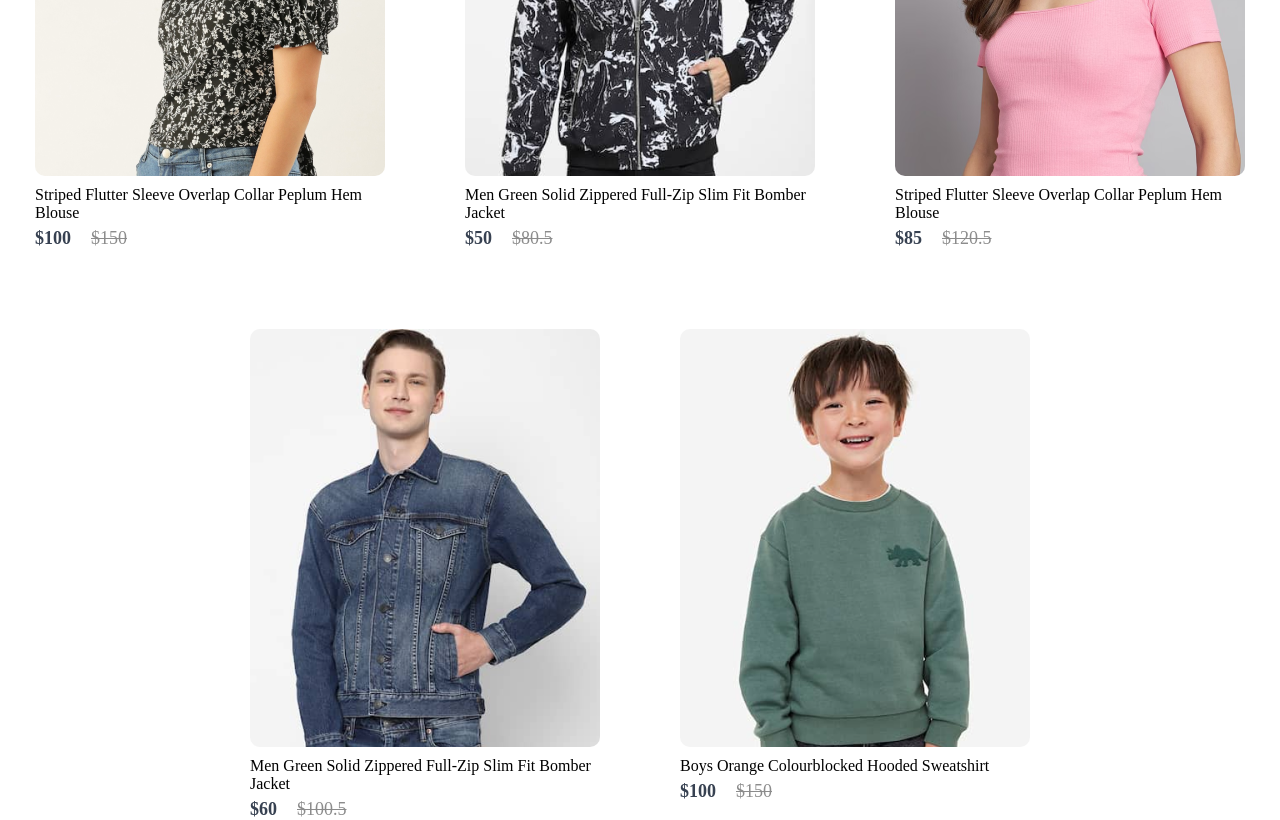
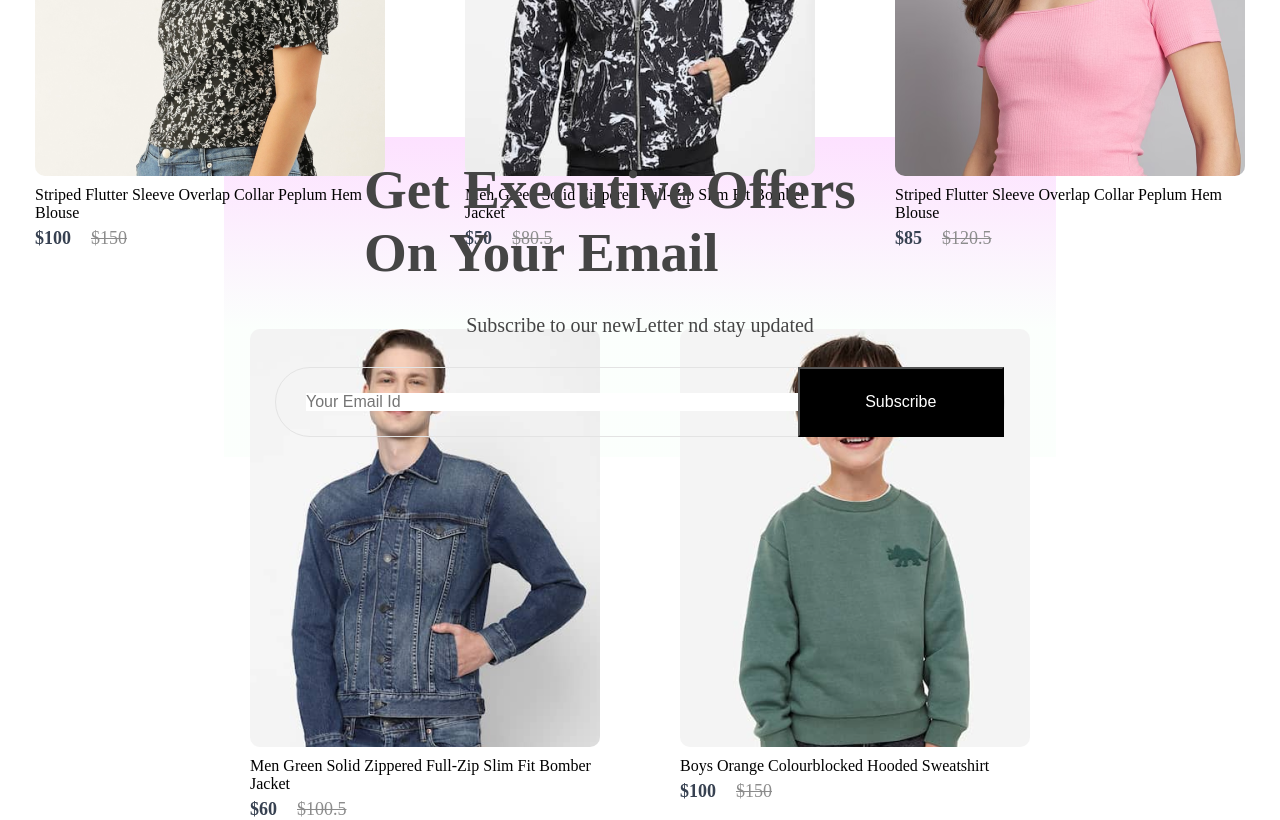
Before and after one commit to sameersattar123/Ecommerce_Store, a React (Vite) app in the folder frontend/: page / in a window 1280 px wide. Shown: the part 3160-3980 px from the top of the page. Built offline with nearby package versions, Linux system fonts and the light colour scheme.

Commit message:
complete section

```diff
--- a/frontend/src/components/newCollections/newCollections.css
+++ b/frontend/src/components/newCollections/newCollections.css
@@ -2,7 +2,7 @@
   display: flex;
   flex-direction: column;
   align-items: center;
-  height: 90vh;
+  height: 100vh;
   gap: 10px;
 }
 
--- /dev/null
+++ b/frontend/src/components/newLetter/newLetter.css
@@ -0,0 +1,53 @@
+.newLetter {
+  width: 65%;
+  height: 40vh;
+  display: flex;
+  flex-direction: column;
+  justify-content: center;
+  align-items: center;
+  margin: auto;
+  background: linear-gradient(180deg, #fde1ff 0%, #e1ffea22 60%);
+  padding: 0 140px;
+  margin-bottom: 150px;
+  gap: 30px;
+  margin-top: 250px;
+}
+
+.newLetter h1 {
+  color: #454545;
+  font-size: 55px;
+  font-weight: 600;
+}
+.newLetter p {
+  color: #454545;
+  font-size: 20px;
+}
+
+.newLetter div {
+  display: flex;
+  align-items: center;
+  justify-content: space-between;
+  color: white;
+  width: 730px;
+  height: 70px;
+  border-radius: 80px;
+  border: 1px solid #e3e3e3;
+}
+
+.newLetter input {
+  border: none;
+  outline: none;
+  color: #616161;
+  font-size: 16px;
+  width: 500px;
+  margin-left: 30px;
+}
+
+.newLetter div button {
+  width: 210px;
+  height: 70px;
+  background-color: black;
+  color: #fff;
+  font-size: 16px;
+  cursor: pointer;
+}
--- /dev/null
+++ b/frontend/src/components/newLetter/newLetter.jsx
@@ -0,0 +1,17 @@
+import React from "react";
+import "./newLetter.css";
+
+const newLetter = () => {
+  return (
+    <div className="newLetter">
+      <h1>Get Executive Offers On Your Email</h1>
+      <p>Subscribe to our newLetter nd stay updated</p>
+      <div>
+        <input type="email" placeholder="Your Email Id" />
+        <button>Subscribe</button>
+      </div>
+    </div>
+  );
+};
+
+export default newLetter;
--- a/frontend/src/pages/Shop.jsx
+++ b/frontend/src/pages/Shop.jsx
@@ -3,6 +3,7 @@ import Hero from '../components/Hero/Hero'
 import PopularItem from '../components/PopularItem/PopularItem'
 import Offers from '../components/Offers/Offers'
 import NewCollections from '../components/newCollections/newCollections'
+import NewLetter from '../components/newLetter/newLetter'
 
 const Shop = () => {
   return (
@@ -11,6 +12,7 @@ const Shop = () => {
         <PopularItem/>
         <Offers/>
         <NewCollections/>
+        <NewLetter/>
     </div>
   )
 }
```
